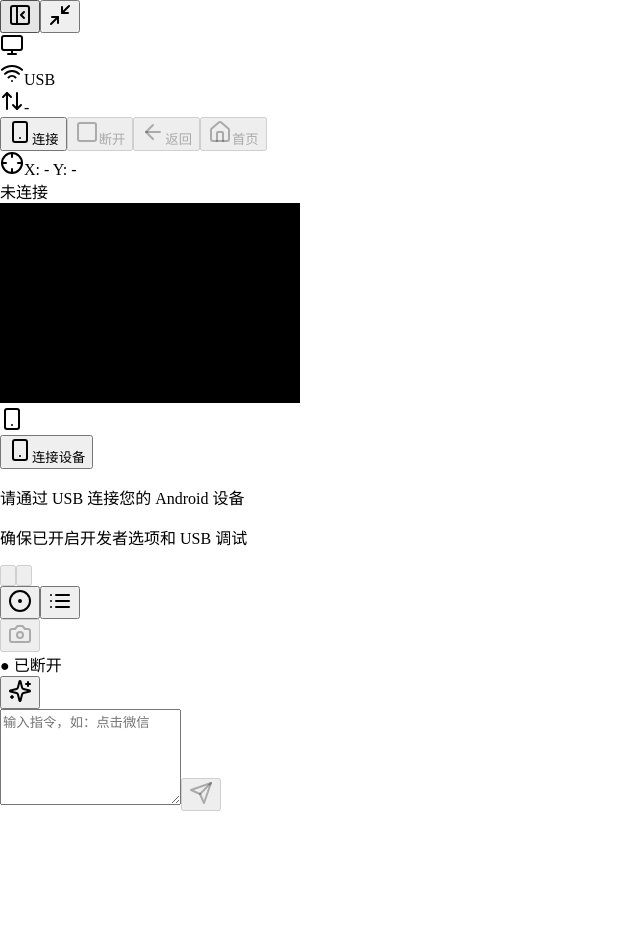
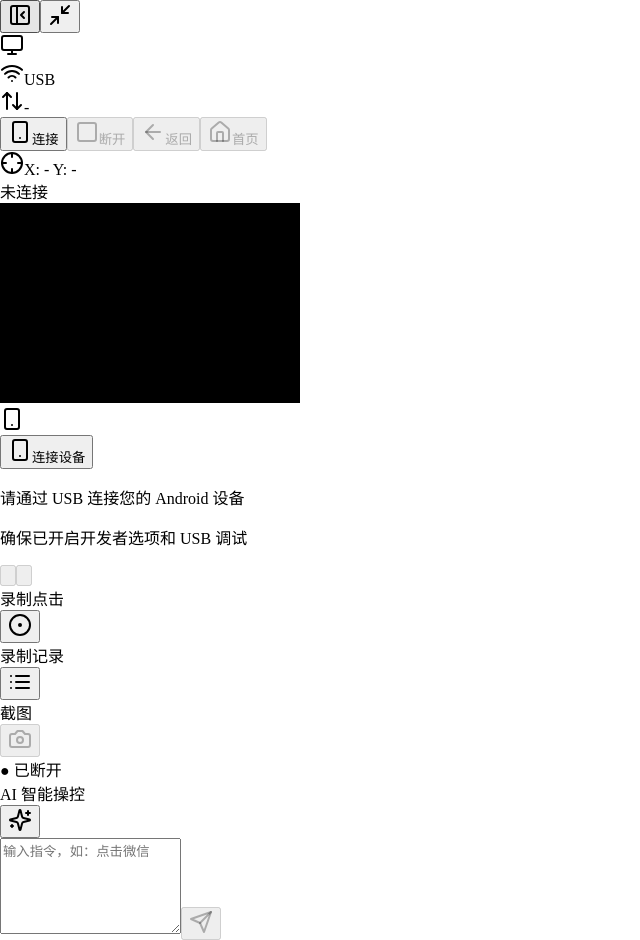
Before and after one commit to sunkj/auto-click, a React (Vite) app in the folder src/renderer/: page / in a window 1280 px wide. Shown: the whole page, without its empty margins (0-640 px from the left). Before the commit the page ends 811 px from the top, so only its background shows below. Built offline with nearby package versions, Linux system fonts and the light colour scheme.

Commit message:
add button alt

```diff
--- a/src/renderer/src/components/AiFloatingAssistant.tsx
+++ b/src/renderer/src/components/AiFloatingAssistant.tsx
@@ -147,7 +147,11 @@ export function AiFloatingAssistant() {
       )}
 
       {/* 浮动按钮（带彩色环绕动画） */}
-      <div className="absolute bottom-[92px] left-9 z-[55]">
+      <div className="absolute bottom-[92px] left-9 z-[55] group">
+        {/* hover 提示 */}
+        <div className="absolute left-full ml-2 top-1/2 -translate-y-1/2 z-10 px-2 py-0.5 rounded-md bg-foreground/10 backdrop-blur-md text-[10px] text-foreground/80 whitespace-nowrap opacity-0 group-hover:opacity-100 transition-opacity duration-200 pointer-events-none">
+          AI 智能操控
+        </div>
         {/* 彩色旋转光环 - 仅在执行时显示 */}
         {isRunning && (
           <>
@@ -177,7 +181,6 @@ export function AiFloatingAssistant() {
               ? 'bg-background text-foreground border-border scale-110'
               : 'bg-background text-muted-foreground hover:text-foreground hover:border-foreground/30 border-border'
           )}
-          title="AI 智能操控"
         >
           <Sparkles className={cn(
             'h-4 w-4 transition-all duration-300',
--- a/src/renderer/src/components/MirrorPanel.tsx
+++ b/src/renderer/src/components/MirrorPanel.tsx
@@ -388,11 +388,14 @@ export function MirrorPanel({ onTogglePanels, panelsVisible }: MirrorPanelProps)
               onOpenList={() => setShowListDialog(true)}
             />
             <div className="w-full border-t border-border/40 my-0.5" />
+            <div className="relative group">
+              <div className="absolute left-full ml-2 top-1/2 -translate-y-1/2 z-10 px-2 py-0.5 rounded-md bg-foreground/10 backdrop-blur-md text-[10px] text-foreground/80 whitespace-nowrap opacity-0 group-hover:opacity-100 transition-opacity duration-200 pointer-events-none">
+                截图
+              </div>
               <button
                 onClick={handleScreenshot}
                 disabled={!isConnected || isScreenshotting}
                 className="flex h-7 w-7 items-center justify-center rounded-full shadow-md border bg-background/90 text-muted-foreground hover:text-foreground hover:bg-background border-border disabled:opacity-30 disabled:cursor-not-allowed transition-all duration-150"
-              title="截图保存到桌面"
               >
                 {isScreenshotting ? (
                   <svg className="h-3.5 w-3.5 animate-spin" viewBox="0 0 24 24" fill="none">
@@ -404,7 +407,9 @@ export function MirrorPanel({ onTogglePanels, panelsVisible }: MirrorPanelProps)
                 )}
               </button>
             </div>
+          </div>
         )}
+
       </div>
 
       {/* 录制保存表单弹窗 */}
--- a/src/renderer/src/components/RecordActionButtons.tsx
+++ b/src/renderer/src/components/RecordActionButtons.tsx
@@ -21,6 +21,10 @@ export function RecordActionButtons({
 }: RecordActionButtonsProps) {
   return (
     <div className="flex flex-col gap-1.5">
+      <div className="relative group">
+        <div className="absolute left-full ml-2 top-1/2 -translate-y-1/2 z-10 px-2 py-0.5 rounded-md bg-foreground/10 backdrop-blur-md text-[10px] text-foreground/80 whitespace-nowrap opacity-0 group-hover:opacity-100 transition-opacity duration-200 pointer-events-none">
+          {isRecording ? '退出录制' : '录制点击'}
+        </div>
         <button
           onClick={onToggleRecording}
           className={cn(
@@ -29,17 +33,21 @@ export function RecordActionButtons({
               ? 'text-red-500 bg-red-500/10 border-red-500/30 animate-pulse'
               : 'bg-background/90 text-muted-foreground hover:text-foreground hover:bg-background border-border'
           )}
-        title={isRecording ? '退出录制' : '录制点击'}
         >
           <CircleDot className="h-3.5 w-3.5" />
         </button>
+      </div>
+      <div className="relative group">
+        <div className="absolute left-full ml-2 top-1/2 -translate-y-1/2 z-10 px-2 py-0.5 rounded-md bg-foreground/10 backdrop-blur-md text-[10px] text-foreground/80 whitespace-nowrap opacity-0 group-hover:opacity-100 transition-opacity duration-200 pointer-events-none">
+          录制记录
+        </div>
         <button
           onClick={onOpenList}
           className="flex h-7 w-7 items-center justify-center rounded-full shadow-md border bg-background/90 text-muted-foreground hover:text-foreground hover:bg-background border-border transition-all duration-150"
-        title="查看录制的点击事件"
         >
           <List className="h-3.5 w-3.5" />
         </button>
       </div>
+    </div>
   )
 }
```
Lines whose indentation alone changed are shown as unchanged.
